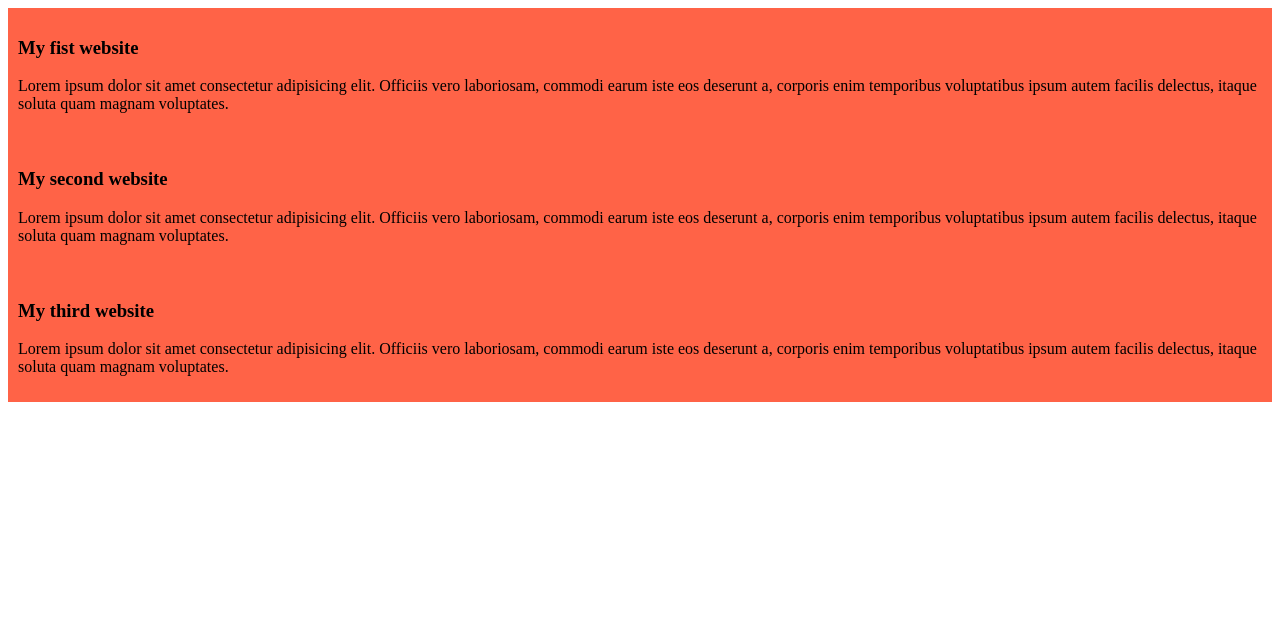
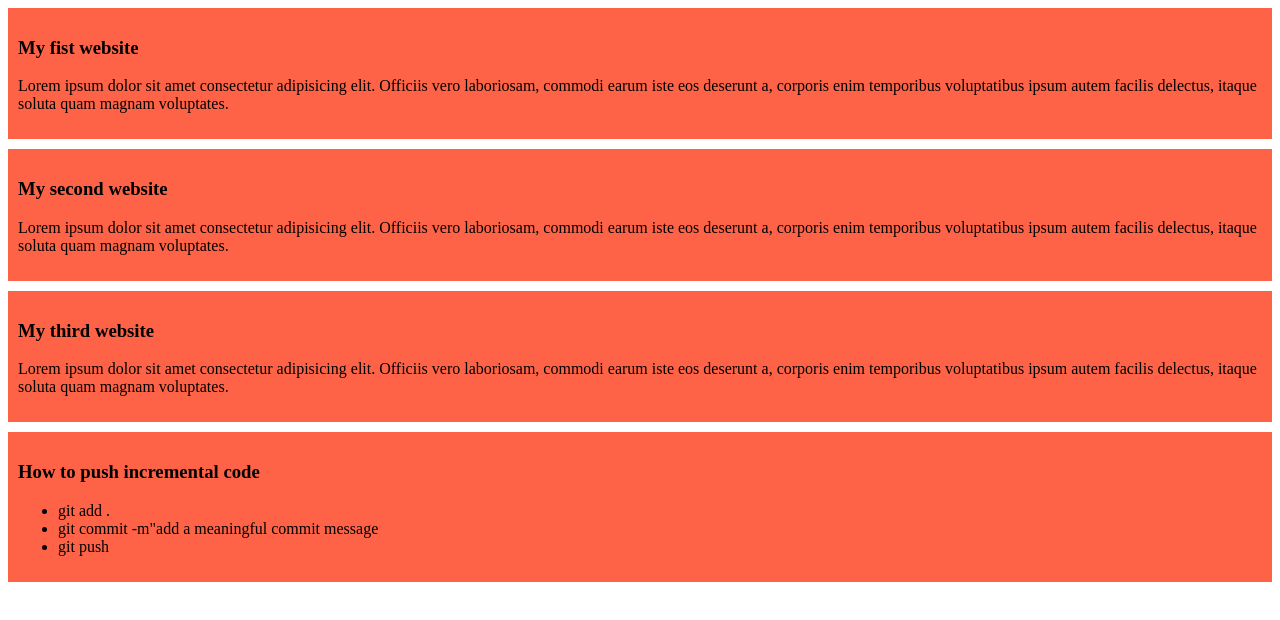
Before and after one commit to S-M-ZAHIDUR-RAHMAN/my-simple-website, a plain HTML site: page index.html in a window 1280 px wide. Drawn offline with Linux system fonts and the light colour scheme.

Commit message:
added a list to push code

```diff
--- a/index.html
+++ b/index.html
@@ -19,6 +19,14 @@
         <h3>My third website</h3>
         <p>Lorem ipsum dolor sit amet consectetur adipisicing elit. Officiis vero laboriosam, commodi earum iste eos deserunt a, corporis enim temporibus voluptatibus ipsum autem facilis delectus, itaque soluta quam magnam voluptates.</p>
     </div>
+    <div>
+        <h3>How to push incremental code</h3>
+        <ul>
+            <li>git add .</li>
+            <li>git commit -m"add a meaningful commit message</li>
+            <li>git push</li>
+        </ul>
+    </div>
 
 </body>
 </html>
--- a/styles/blog.css
+++ b/styles/blog.css
@@ -1,6 +1,7 @@
 div{
     background-color: tomato;
     padding: 10px;
-    margin bottom: 10px;
+    margin-bottom: 10px;
+
 
 }
```
